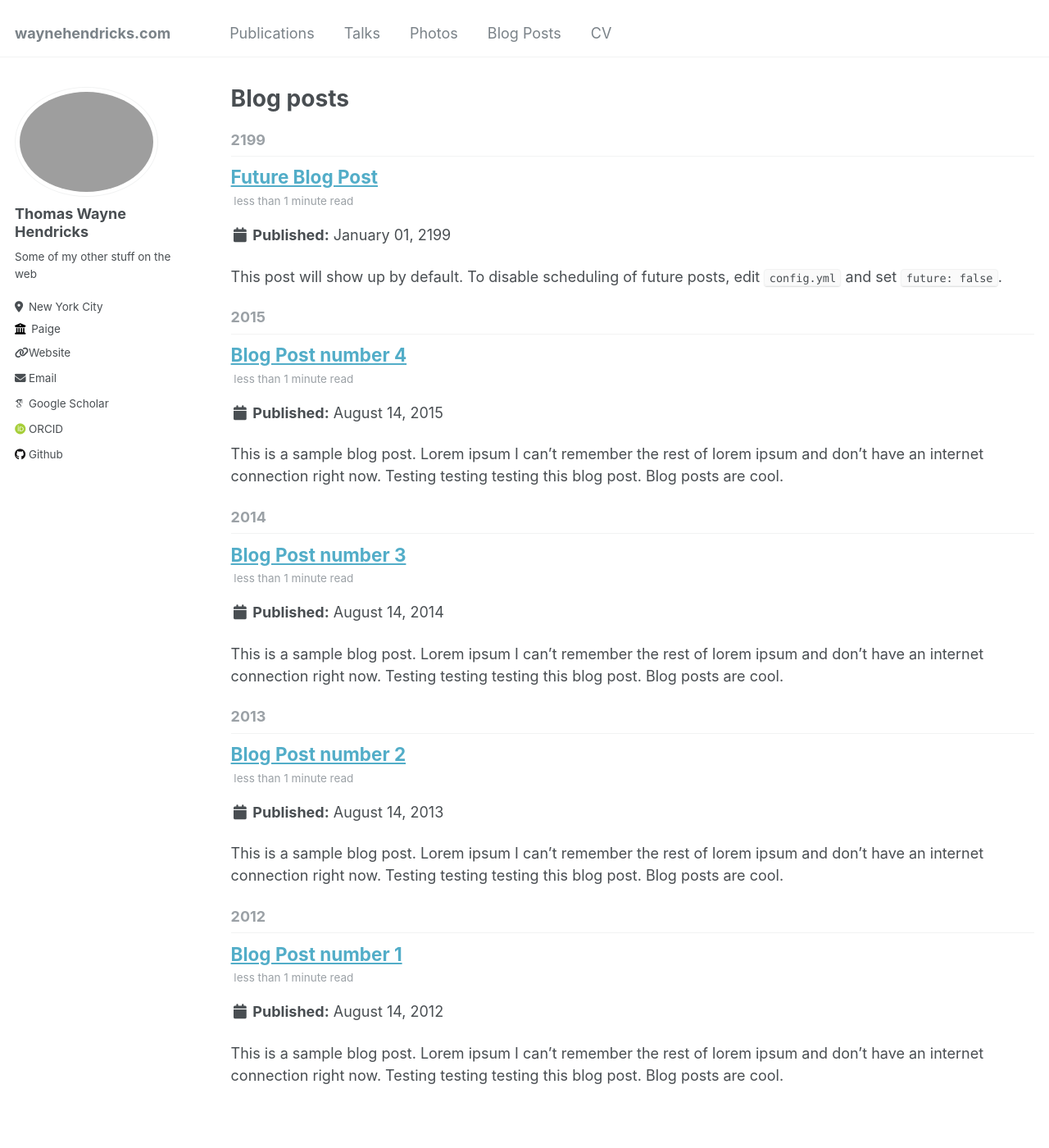
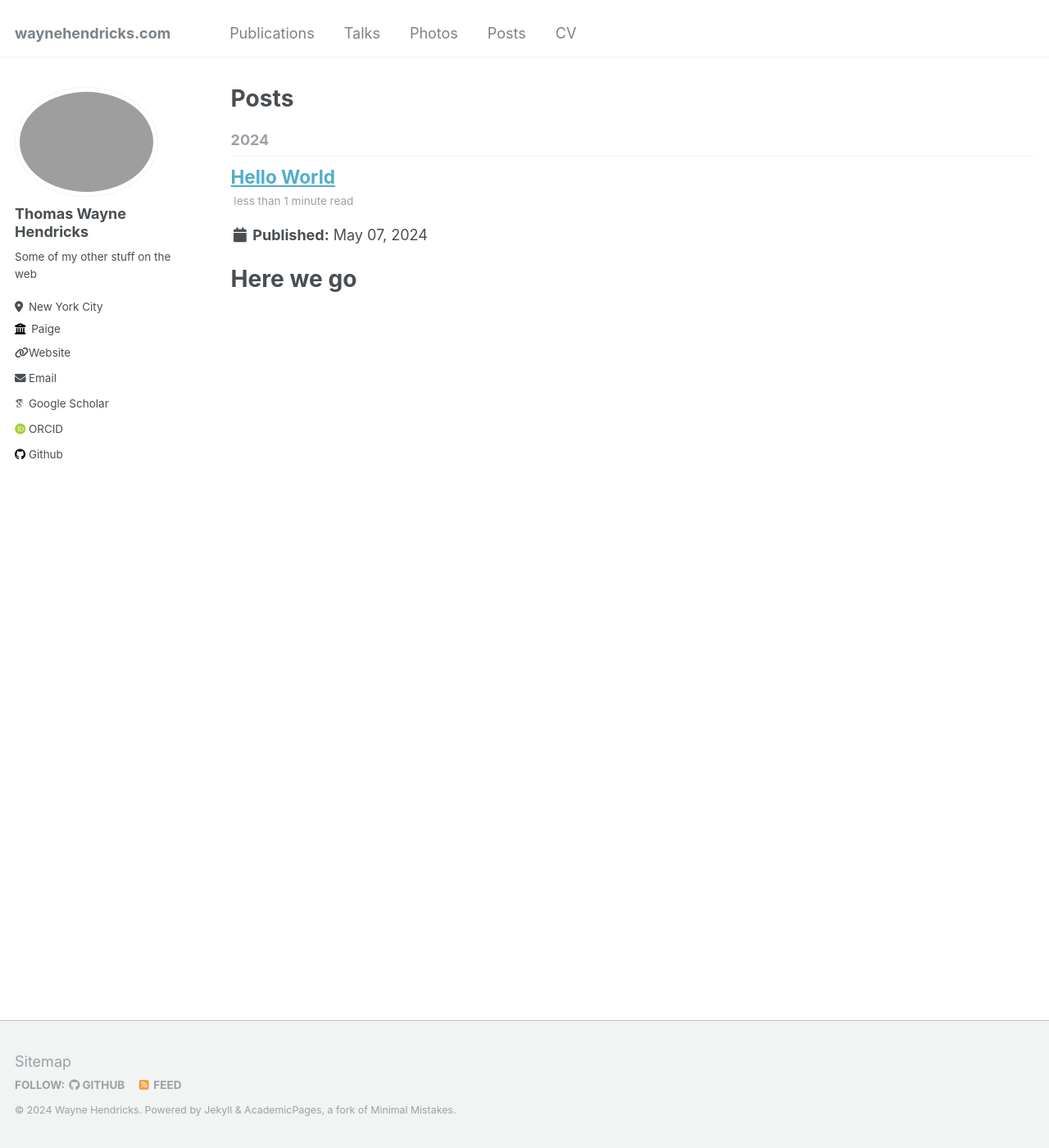
Before and after one commit to twh/twh.github.io, a Jekyll site: the page built from _pages/year-archive.html, in a window 1280 px wide and 1400 px high. Shown: the whole window at 82% size. Built offline with Jekyll 4.4.1, drawn with Linux system fonts in a browser that asks for light colours; some web fonts are replaced.

Commit message:
updated posts

```diff
--- a/_data/navigation.yml
+++ b/_data/navigation.yml
@@ -9,7 +9,7 @@ main:
   - title: "Photos"
     url: /photos/
 
-  - title: "Blog Posts"
+  - title: "Posts"
     url: /posts/
 
   - title: "CV"
--- a/_pages/year-archive.html
+++ b/_pages/year-archive.html
@@ -1,10 +1,10 @@
 ---
 layout: archive
 permalink: /year-archive/
-title: "Blog posts"
+title: "Posts"
 author_profile: true
 redirect_from:
-  - /wordpress/blog-posts/
+  - /wordpress/posts/
 ---
 
 {% include base_path %}
--- a/_posts/2012-08-14-blog-post-1.md
+++ /dev/null
@@ -1,20 +0,0 @@
----
-title: 'Blog Post number 1'
-date: 2012-08-14
-permalink: /posts/2012/08/blog-post-1/
-tags:
-  - cool posts
-  - category1
-  - category2
----
-
-This is a sample blog post. Lorem ipsum I can't remember the rest of lorem ipsum and don't have an internet connection right now. Testing testing testing this blog post. Blog posts are cool.
-
-Headings are cool
-======
-
-You can have many headings
-======
-
-Aren't headings cool?
-------
--- a/_posts/2013-08-14-blog-post-2.md
+++ /dev/null
@@ -1,20 +0,0 @@
----
-title: 'Blog Post number 2'
-date: 2013-08-14
-permalink: /posts/2013/08/blog-post-2/
-tags:
-  - cool posts
-  - category1
-  - category2
----
-
-This is a sample blog post. Lorem ipsum I can't remember the rest of lorem ipsum and don't have an internet connection right now. Testing testing testing this blog post. Blog posts are cool.
-
-Headings are cool
-======
-
-You can have many headings
-======
-
-Aren't headings cool?
-------
--- a/_posts/2014-08-14-blog-post-3.md
+++ /dev/null
@@ -1,20 +0,0 @@
----
-title: 'Blog Post number 3'
-date: 2014-08-14
-permalink: /posts/2014/08/blog-post-3/
-tags:
-  - cool posts
-  - category1
-  - category2
----
-
-This is a sample blog post. Lorem ipsum I can't remember the rest of lorem ipsum and don't have an internet connection right now. Testing testing testing this blog post. Blog posts are cool.
-
-Headings are cool
-======
-
-You can have many headings
-======
-
-Aren't headings cool?
-------
--- /dev/null
+++ b/_posts/2024-05-07-post-1.md
@@ -0,0 +1,13 @@
+---
+title: 'Hello World'
+date: 2024-05-07
+permalink: /posts/2024/05/post-1/
+tags:
+  - cool posts
+  - hello world
+---
+
+Here we go
+======
+
+Here I will begin writing posts about certian topics I like.
--- a/_posts/2199-01-01-future-post.md
+++ /dev/null
@@ -1,11 +0,0 @@
----
-title: 'Future Blog Post'
-date: 2199-01-01
-permalink: /posts/2012/08/blog-post-4/
-tags:
-  - cool posts
-  - category1
-  - category2
----
-
-This post will show up by default. To disable scheduling of future posts, edit `config.yml` and set `future: false`.
```
Also changed, not shown: _posts/2015-08-14-blog-post-4.md (deleted, +0 -20 lines).
